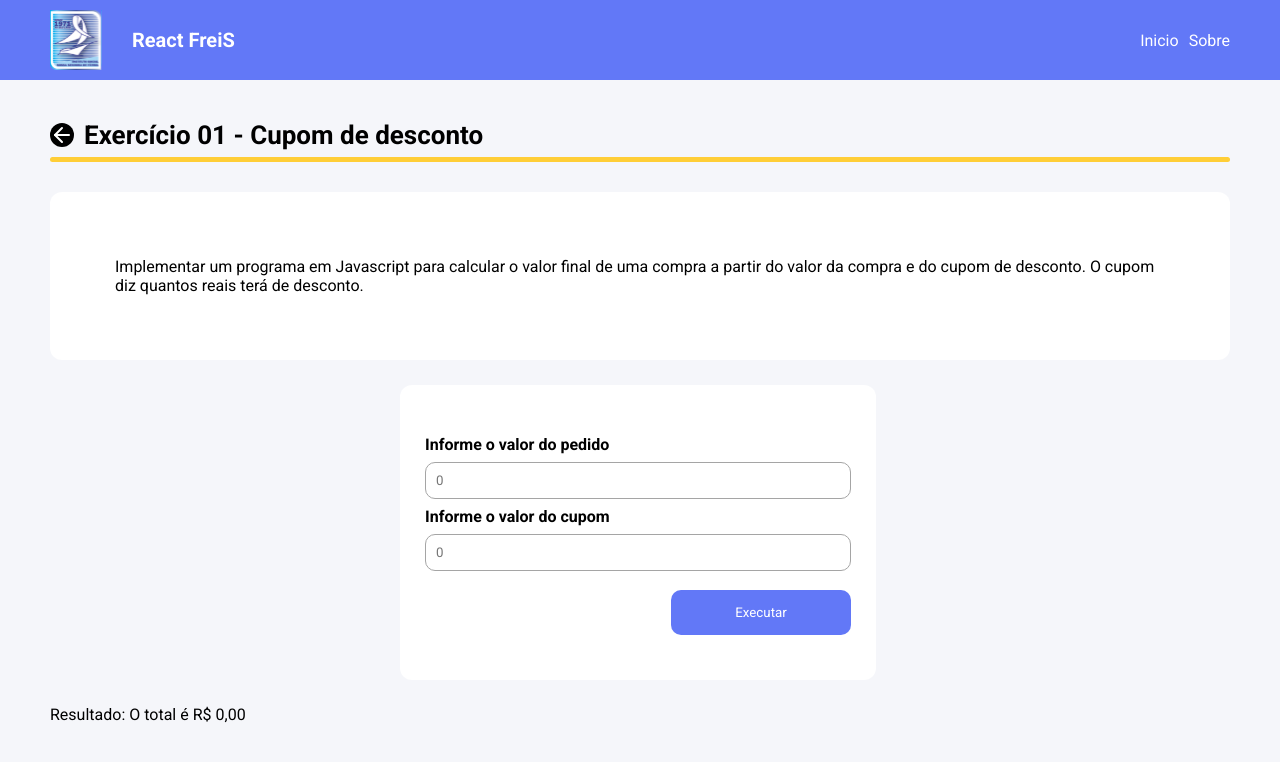
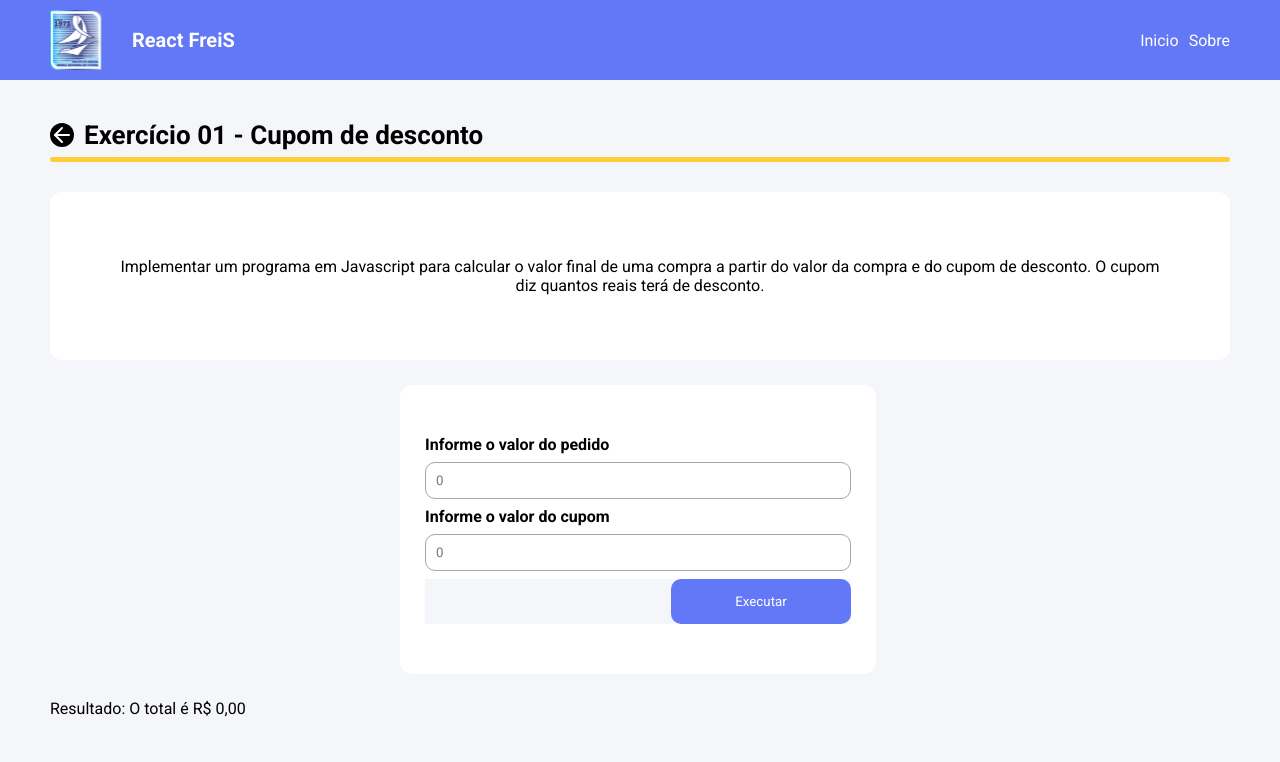
Before and after one commit to frosttlink/ReactFreiS, a React (Create React App) app: page /exec01 in a window 1280 px wide. Shown: the top 762 px of the page. Built offline with nearby package versions, Linux system fonts and the light colour scheme.

Commit message:
page exec 01 commit

```diff
--- a/src/index.scss
+++ b/src/index.scss
@@ -86,6 +86,7 @@
     border-radius: 12px;
 
     p{
+      text-align: center;
       background-color: #fff;
     }
   }
@@ -93,13 +94,12 @@
   .container-execs {
     display: flex;
     flex-direction: column;
-    width: 476px;
-    height: 295px;
+    max-width: 476px;
+    max-height: 295px;
     padding: 50px 25px;
     gap: 8px;
     background-color: #fff;
     margin: 25px 350px;
-    position: relative;
     border-radius: 12px;
 
     h4 {
@@ -114,10 +114,12 @@
       border-radius: 10px;
     }
 
+    .botao {
+      display: flex;
+      justify-content: end;
+    }
+
     button {
-      position: absolute;
-      bottom: 45px;
-      right: 25px;
       padding: 15px 10px;
       min-width: 180px;
       text-align: center;
--- a/src/pages/pgExec01/index.jsx
+++ b/src/pages/pgExec01/index.jsx
@@ -34,7 +34,7 @@ export default function Exec01() {
           <input type="text" placeholder="0"/>
           <h4>Informe o valor do cupom</h4>
           <input type="text" placeholder="0"/>
-          <button>Executar</button>
+          <div className="botao"><button>Executar</button></div>
         </div>
         <div>
           Resultado: O total é R$ 0,00
```
